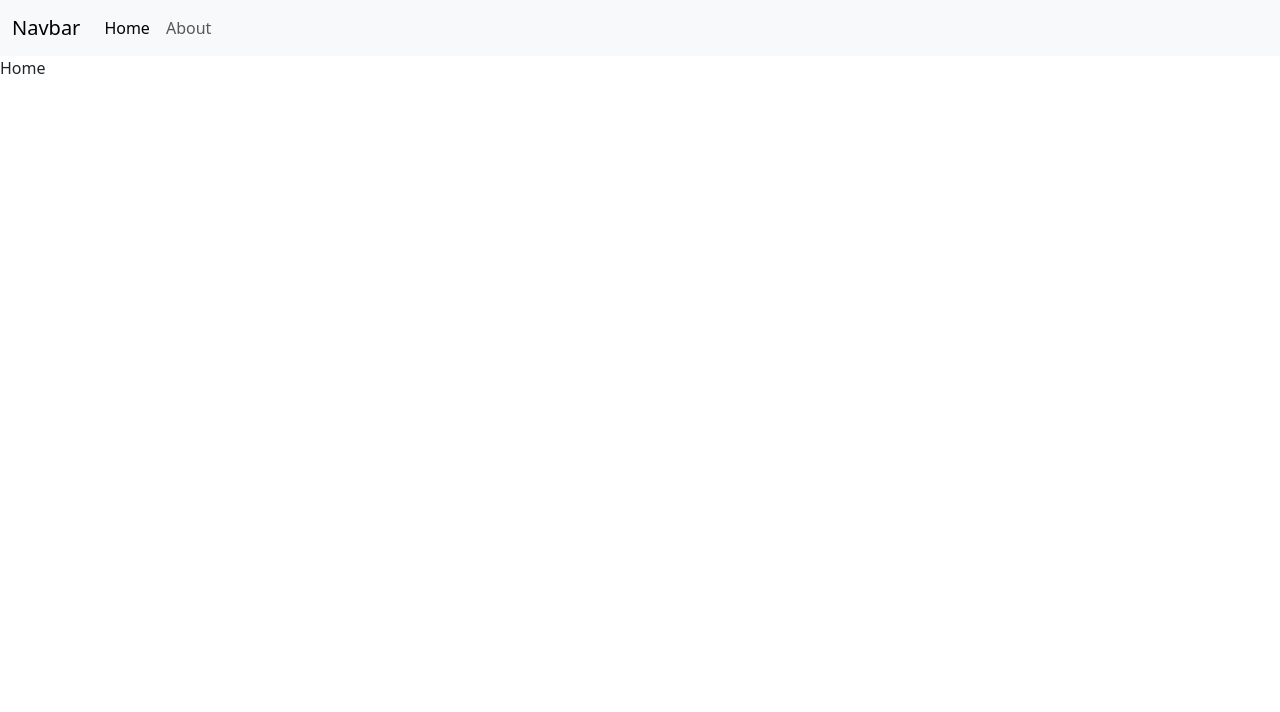
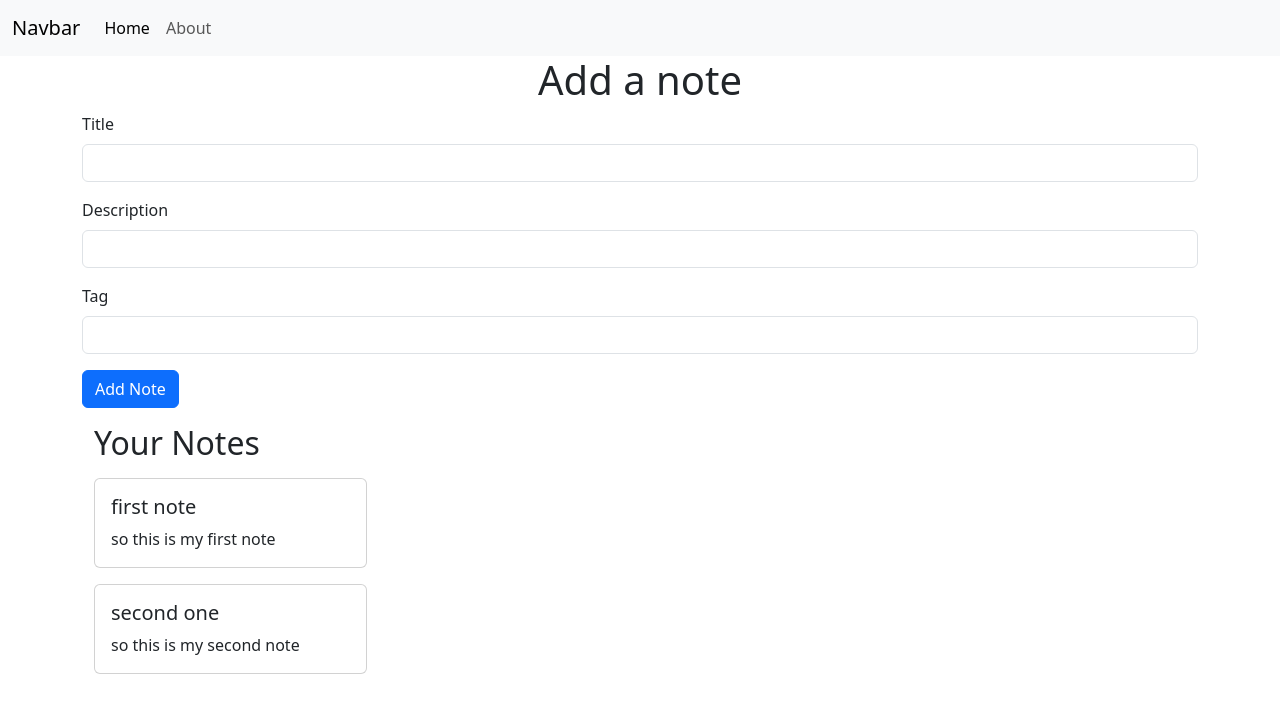
Before and after one commit to balkar1998/notebook, a React (Create React App) app: page / in a window 1280 px wide. Shown: the top 712 px of the page. Built offline with nearby package versions, Linux system fonts and the light colour scheme.

Commit message:
fetching notes static

```diff
--- a/src/App.js
+++ b/src/App.js
@@ -1,16 +1,14 @@
-import React from 'react';
-import {
-  BrowserRouter as Router,
-  Routes,
-  Route
-} from "react-router-dom";
-import Navbar from './components/Navbar';
-import Home from './components/Home';
-import About from './components/About';
+import React from "react";
+import { BrowserRouter as Router, Routes, Route } from "react-router-dom";
+import Navbar from "./components/Navbar";
+import Home from "./components/Home";
+import About from "./components/About";
+import NoteState from "./contexts/notes/NoteState";
 
 function App() {
   return (
     <>
+      <NoteState>
         <Router>
           <Navbar />
           <Routes>
@@ -18,6 +16,7 @@ function App() {
             <Route exact path="/about" element={<About />} />
           </Routes>
         </Router>
+      </NoteState>
     </>
   );
 }
--- a/src/components/About.js
+++ b/src/components/About.js
@@ -2,7 +2,7 @@ import React from 'react'
 
 const About = () => {
   return (
-    <div>About</div>
+        <div>About</div>
   )
 }
 
--- a/src/components/Home.js
+++ b/src/components/Home.js
@@ -1,9 +1,60 @@
-import React from 'react'
+import React, { useContext } from "react";
+import noteContext from "../contexts/notes/noteContext";
 
 const Home = () => {
+  const { notes, setNotes } = useContext(noteContext);
+
   return (
-    <div>Home</div>
-  )
-}
+    <div>
+      <div className="container">
+        <h1 className="text-center">Add a note</h1>
+        <form>
+          <div className="mb-3">
+            <label htmlFor="title" className="form-label">
+              Title
+            </label>
+            <input
+              type="text"
+              className="form-control"
+              id="title"
+              aria-describedby="emailHelp"
+            />
+          </div>
+          <div className="mb-3">
+            <label htmlFor="description" className="form-label">
+              Description
+            </label>
+            <input type="text" className="form-control" id="description" />
+          </div>
+          <div className="mb-3">
+            <label htmlFor="tag" className="form-label">
+              Tag
+            </label>
+            <input type="text" className="form-control" id="tag" />
+          </div>
+          <button type="submit" className="btn btn-primary">
+            Add Note
+          </button>
+        </form>
 
-export default Home
+        <div className="container my-3">
+          <h2>Your Notes</h2>
+          {notes.map((note) => {
+            return (
+              <div className="col-md-3">
+                <div className="card my-3">
+                  <div className="card-body">
+                    <h5 className="card-title">{note.title}</h5>
+                    <p className="card-text">{note.description}</p>
+                  </div>
+                </div>
+              </div>
+            );
+          })}
+        </div>
+      </div>
+    </div>
+  );
+};
+
+export default Home;
--- a/src/components/Navbar.js
+++ b/src/components/Navbar.js
@@ -1,7 +1,13 @@
-import React from "react";
-import { Link } from "react-router-dom";
+import React, { useEffect } from "react";
+import { Link, useLocation } from "react-router-dom";
 
 const Navbar = () => {
+
+  const location = useLocation();
+  useEffect(() => {
+    // console.log(location.pathname);
+  }, [location]);
+
   return (
     <nav className="navbar navbar-expand-lg bg-body-tertiary">
       <div className="container-fluid">
@@ -22,12 +28,12 @@ const Navbar = () => {
         <div className="collapse navbar-collapse" id="navbarNav">
           <ul className="navbar-nav">
             <li className="nav-item">
-              <Link className="nav-link active" aria-current="page" to="/">
+              <Link className={`nav-link ${location.pathname==='/'? 'active':'' }`} aria-current="page" to="/">
                 Home
               </Link>
             </li>
             <li className="nav-item">
-              <Link className="nav-link" to="/about">
+              <Link className={`nav-link ${location.pathname==="/about"? "active":""}`} to="/about">
                 About
               </Link>
             </li>
--- /dev/null
+++ b/src/contexts/notes/NoteState.js
@@ -0,0 +1,41 @@
+import react from 'react';
+import NoteContext from './noteContext';
+import { useState } from 'react';
+
+const NoteState = (props) => {
+    const notesInitial = [
+        {
+          "_id": "64e1ab62899c6f32f34634f6",
+          "user": "64e10f13ca9288f45e64c23d",
+          "title": "first note",
+          "description": "so this is my first note",
+          "tag": "new",
+          "date": "2023-08-20T05:57:54.873Z",
+          "createdAt": "2023-08-20T05:57:54.876Z",
+          "updatedAt": "2023-08-20T05:57:54.876Z",
+          "__v": 0
+        },
+        {
+          "_id": "64e4f3740b7238adc9873b9a",
+          "user": "64e10f13ca9288f45e64c23d",
+          "title": "second one",
+          "description": "so this is my second note",
+          "tag": "old",
+          "date": "2023-08-22T17:42:12.282Z",
+          "createdAt": "2023-08-22T17:42:12.286Z",
+          "updatedAt": "2023-08-22T17:42:12.286Z",
+          "__v": 0
+        }
+      ]
+
+    const [notes, setNotes] = useState(notesInitial);
+
+    return (
+        <NoteContext.Provider value={{notes, setNotes}}>
+            {props.children}
+        </NoteContext.Provider>
+    )
+}
+
+
+export default NoteState;
--- /dev/null
+++ b/src/contexts/notes/noteContext.js
@@ -0,0 +1,5 @@
+import { createContext } from "react";
+
+const noteContext = createContext();
+
+export default noteContext;
```
Lines whose indentation alone changed are shown as unchanged.
